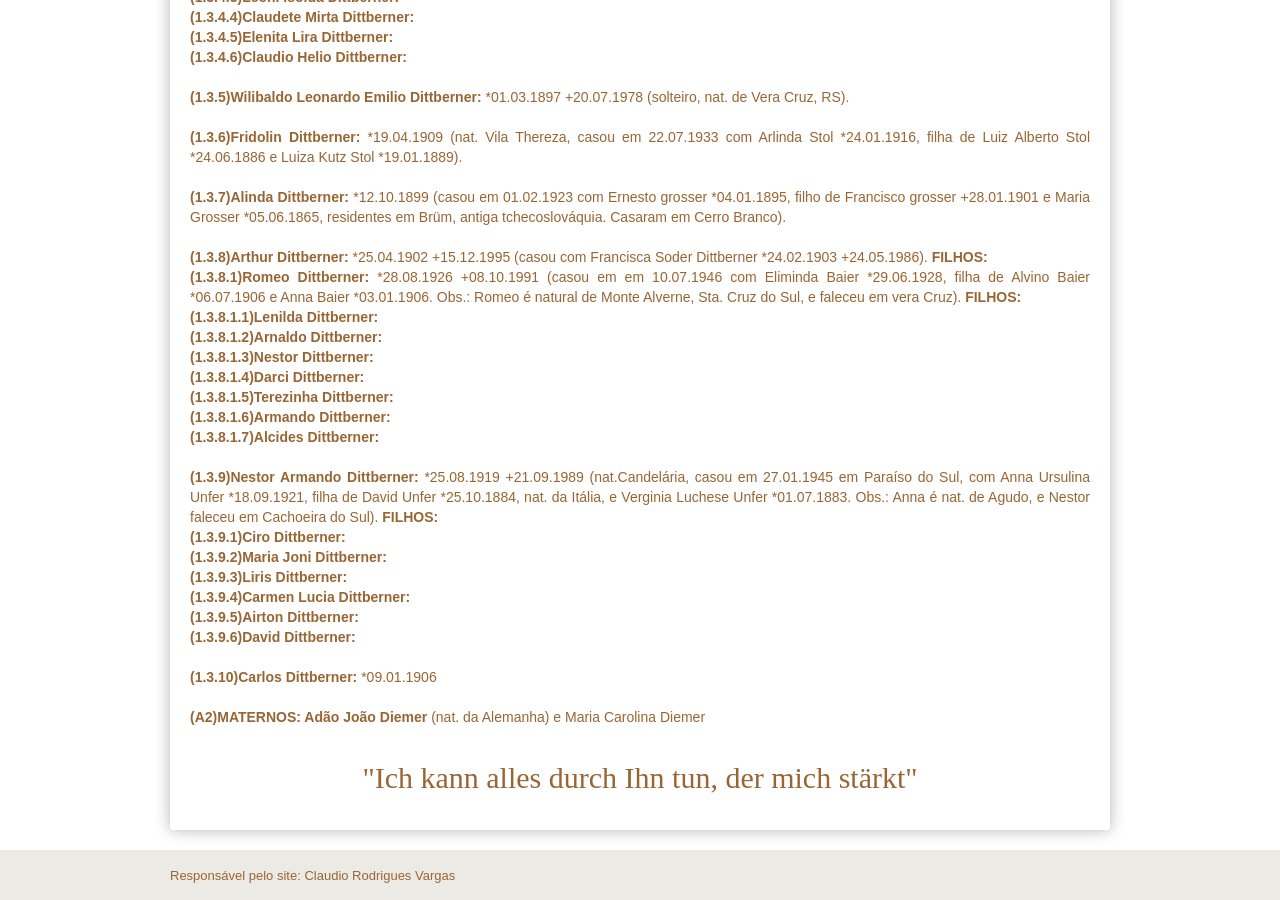
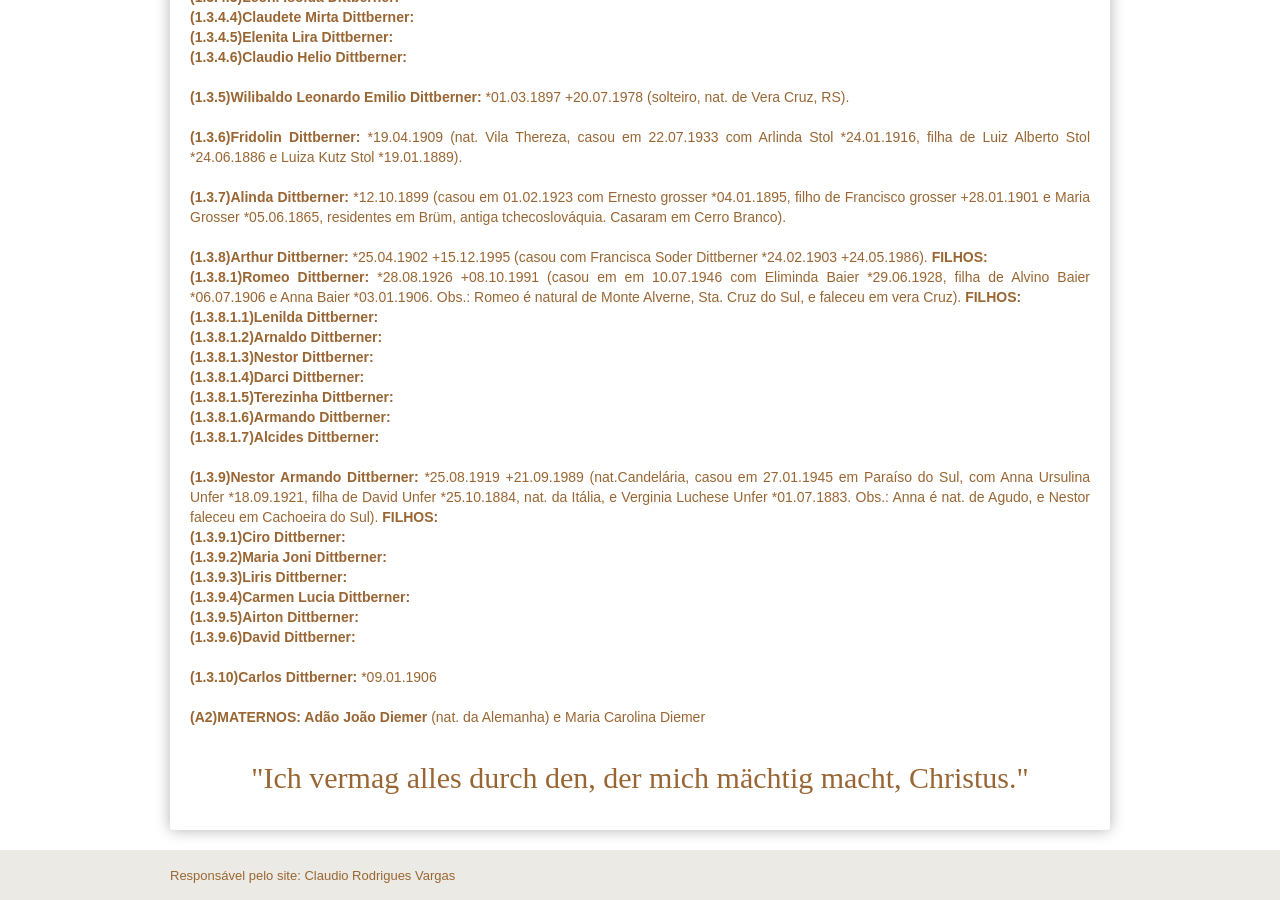
Before and after one commit to claudiovargas1955/claudiovargas1955.github.io, a Jekyll site: the page built from _pages/familia-dittberner.html, in a window 1280 px wide and 900 px high, scrolled down 2790 px. Built offline with Jekyll 4.4.1, drawn with Linux system fonts in a browser that asks for light colours; some web fonts are replaced.

Commit message:
Update familia-dittberner.html

```diff
--- a/_pages/familia-dittberner.html
+++ b/_pages/familia-dittberner.html
@@ -253,4 +253,4 @@
 
  <b>(A2)MATERNOS: Adão João Diemer  </b>(nat. da Alemanha) e Maria Carolina Diemer<br><br>
 
-<p style="text-align:center; color:#996633; font-size:30px; font-family: 'Rancho', cursive ">"Ich kann alles durch Ihn tun, der mich stärkt"</p>
+<p style="text-align:center; color:#996633; font-size:30px; font-family: 'Rancho', cursive ">"Ich vermag alles durch den, der mich mächtig macht, Christus."</p>
```
